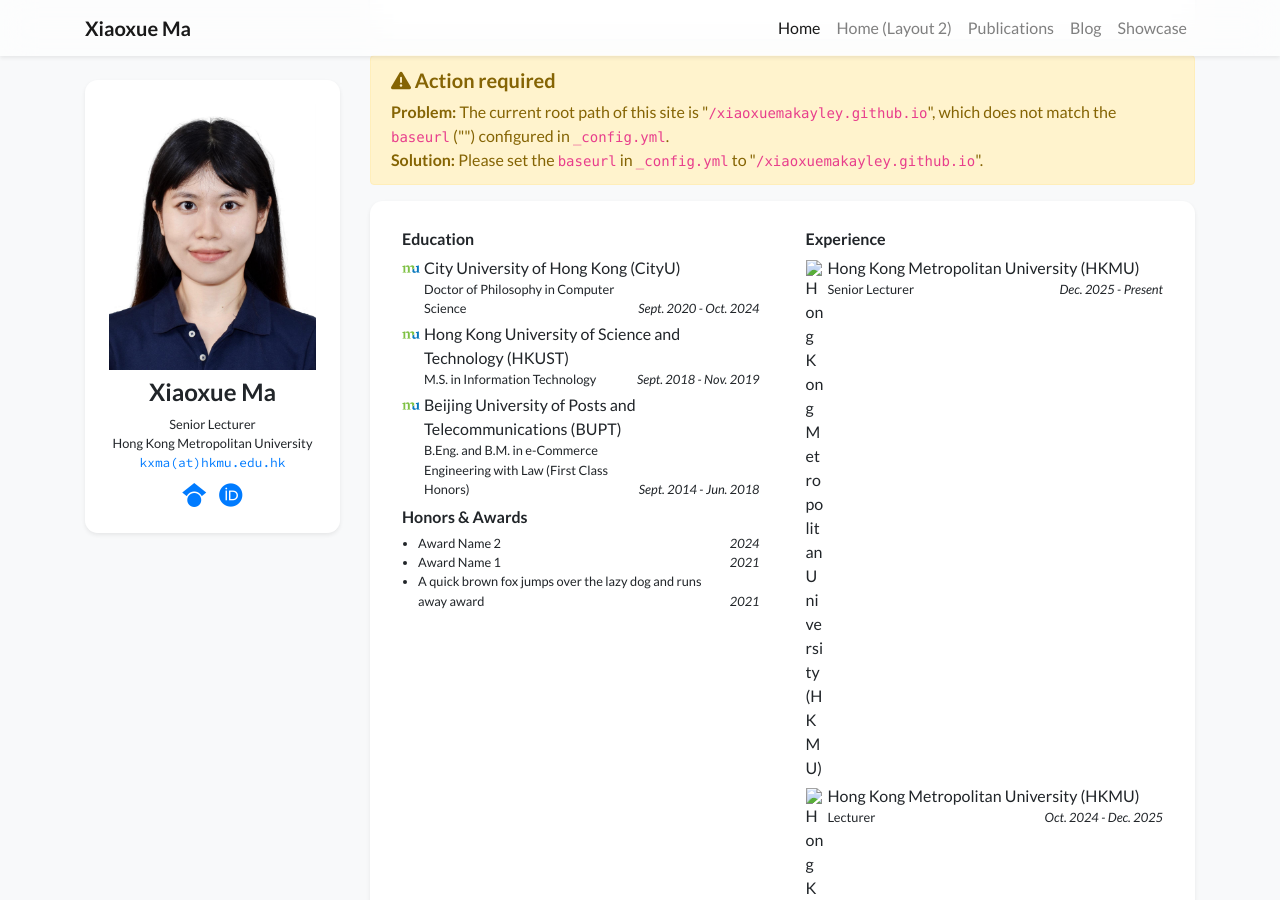
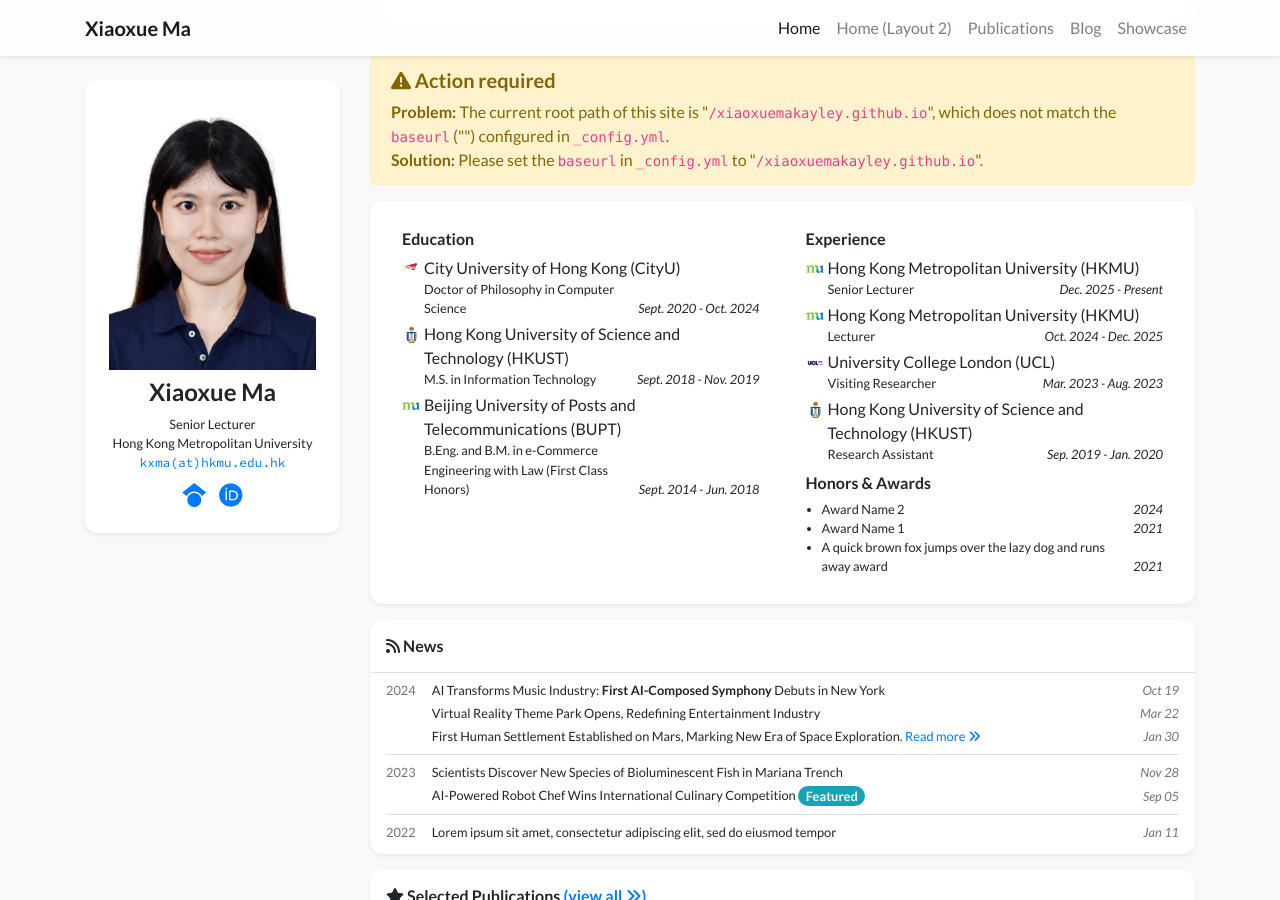
Before and after one commit to xiaoxuemakayley/xiaoxuemakayley.github.io, a Jekyll site: the page built from index.html, in a window 1280 px wide and 900 px high, scrolled down 379 px. Built offline with Jekyll 4.4.1, drawn with Linux system fonts in a browser that asks for light colours; nearby versions of some CDN libraries; a style sheet for code colours, icons or effects is not loaded.

Commit message:
Update profile.yml

```diff
--- a/_data/profile.yml
+++ b/_data/profile.yml
@@ -38,12 +38,12 @@
 
 education:
 - name: City University of Hong Kong (CityU)
-  logo: /assets/images/badges/HKMU.png
+  logo: /assets/images/badges/Cityu.jpg
   position: >-
     Doctor of Philosophy in Computer Science
   date: Sept. 2020 - Oct. 2024
 - name: Hong Kong University of Science and Technology (HKUST)
-  logo: /assets/images/badges/HKMU.png
+  logo: /assets/images/badges/HKUST.png
   position: M.S. in Information Technology
   date: Sept. 2018 - Nov. 2019
 - name: Beijing University of Posts and Telecommunications (BUPT)
@@ -53,15 +53,19 @@
 
 experience:
 - name: Hong Kong Metropolitan University (HKMU)
+  logo: /assets/images/badges/HKMU.png
   position: Senior Lecturer
   date: Dec. 2025 - Present
 - name: Hong Kong Metropolitan University (HKMU)
+  logo: /assets/images/badges/HKMU.png
   position: Lecturer
   date: Oct. 2024 - Dec. 2025
 - name: University College London (UCL)
+  logo: /assets/images/badges/UCL.png
   position: Visiting Researcher
   date: Mar. 2023 - Aug. 2023
 - name: Hong Kong University of Science and Technology (HKUST)
+  logo: /assets/images/badges/HKUST.png
   position: Research Assistant
   date: Sep. 2019 - Jan. 2020
 awards:
```
